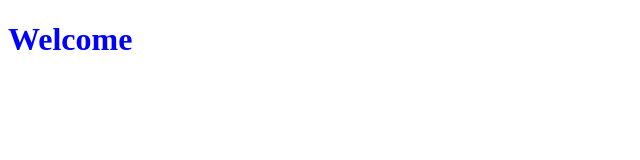
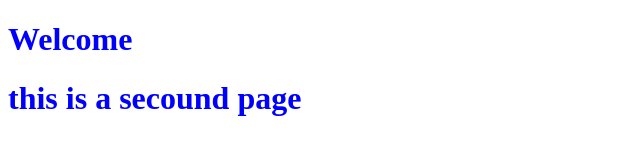
Before and after one commit to krajansoft/krajansoft.github.io, a plain HTML site: page css1.html in a window 1280 px wide. Shown: the whole page, without its empty margins (0-640 px from the left). Drawn offline with Linux system fonts and the light colour scheme.

Commit message:
css1 and link

```diff
--- a/css1.html
+++ b/css1.html
@@ -7,5 +7,6 @@
     </head>
     <body>
         <h1 style="color: blue;">Welcome</h1>
+        <h1 style="color: blue;">this is a secound page</h1>
     </body>
 </html>
```
